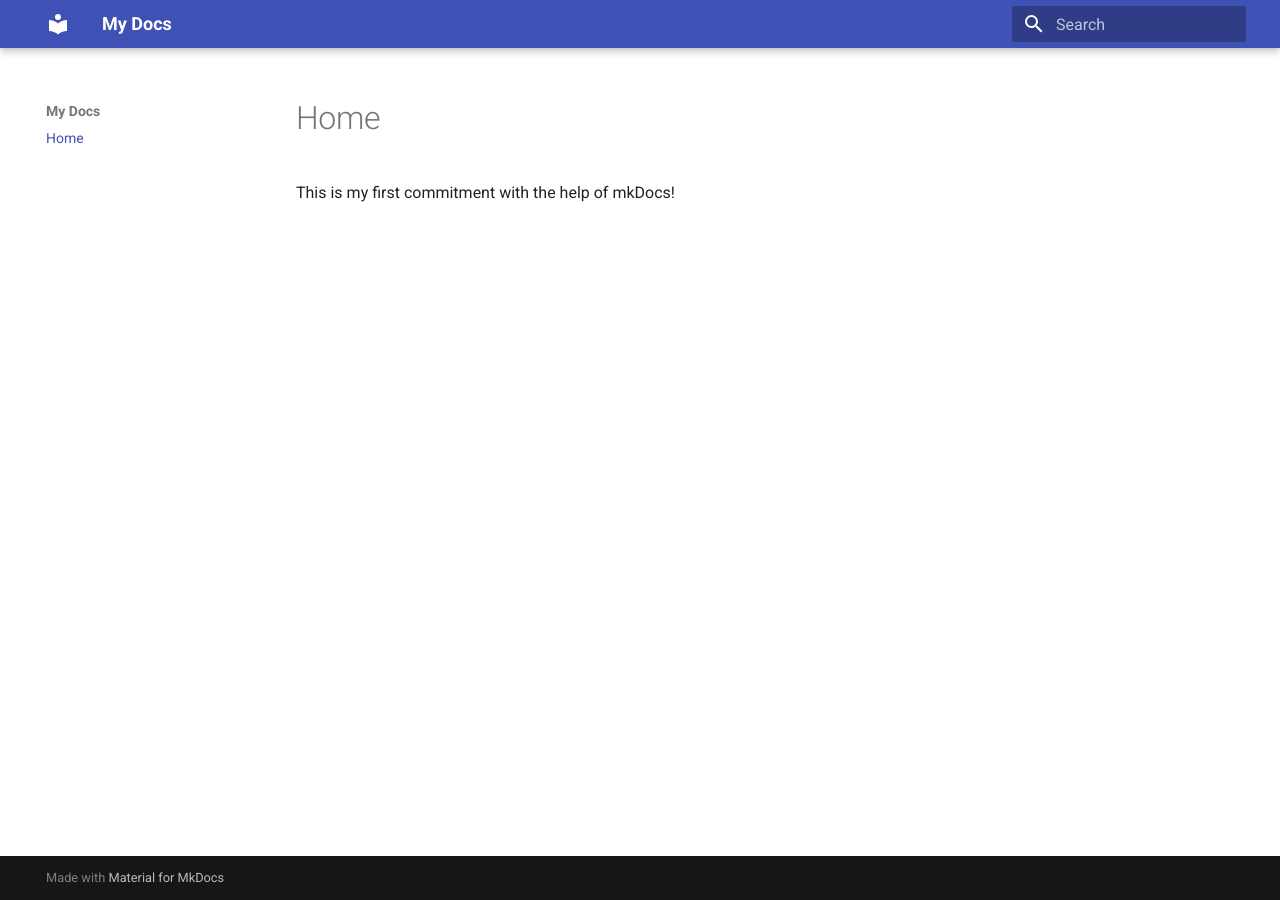
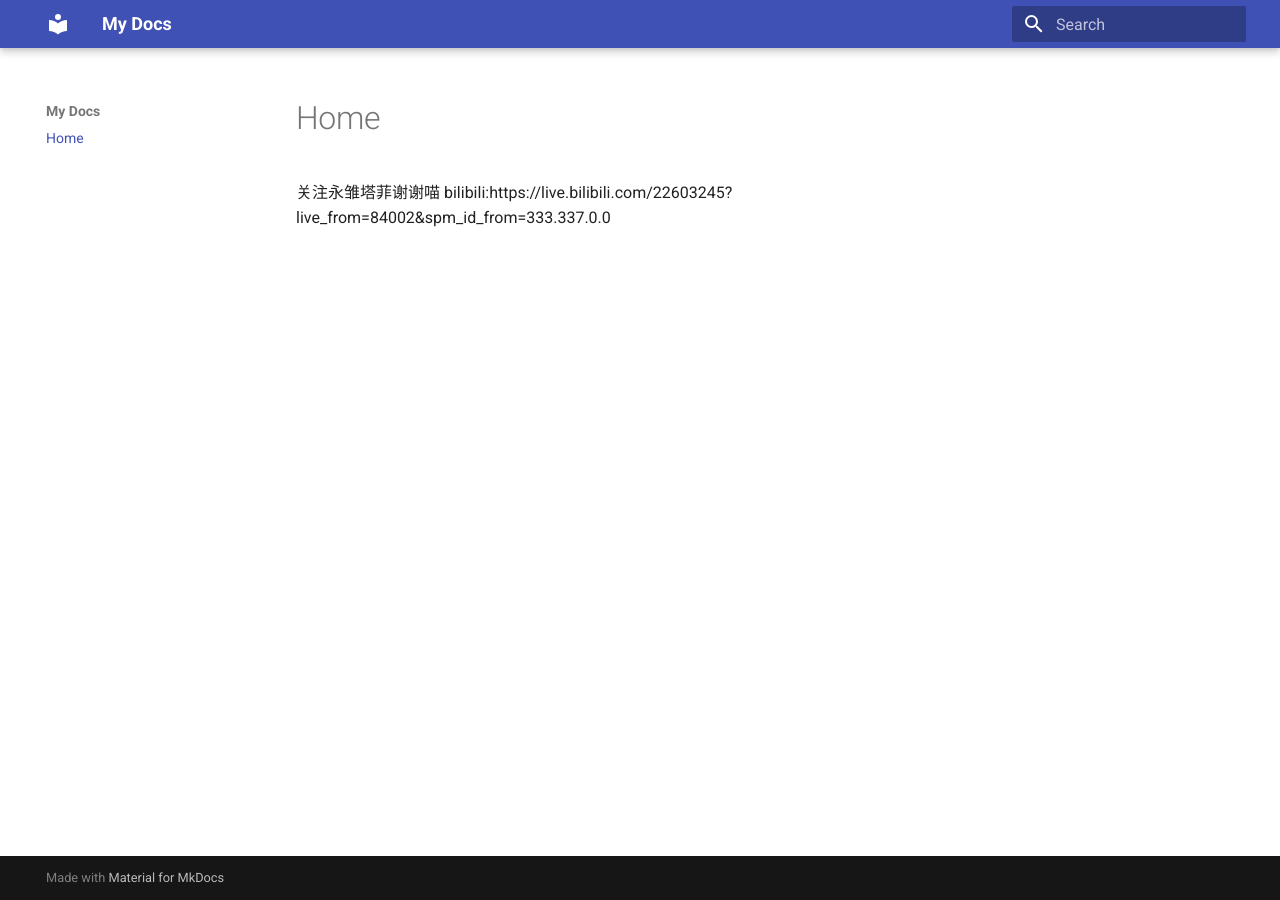
Before and after one commit to SpadeTaffy/SpadeTaffy.github.io, an MkDocs documentation site: the page built from docs/index.md, in a window 1280 px wide. Built offline with MkDocs 1.6.1 and Material for MkDocs 9.7.7, drawn with Linux system fonts in a browser that asks for light colours.

Commit message:
subscribe AceTaffy

```diff
--- a/docs/index.md
+++ b/docs/index.md
@@ -1 +1,2 @@
-This is my first commitment with the help of mkDocs!
+关注永雏塔菲谢谢喵
+bilibili:https://live.bilibili.com/22603245?live_from=84002&spm_id_from=333.337.0.0
```
